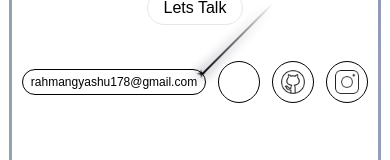
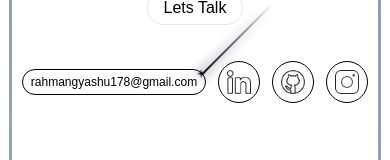
Before and after one commit to NotGyashu/Updated-Portfolio, a React (Create React App) app: page /contact in a window 390 px wide. Shown: the part 239-399 px from the top of the page. Built offline with nearby package versions, Linux system fonts and the light colour scheme; a web font is replaced by a local one.

Commit message:
making responsive

```diff
--- a/src/components/contact.js
+++ b/src/components/contact.js
@@ -12,7 +12,7 @@ export const Contact = () => {
   const year = new Date().getFullYear();
   const social = [
     {
-      src: "/linkedin (1).png",
+      src: "/linkedin.png",
       link: "",
     },
     {
@@ -80,7 +80,7 @@ export const Contact = () => {
             <motion.div
               className="lg:text-4xl text-2l Panchang-font border py-1 lg:py-2 px-4    rounded-full"
               whileHover={{ backgroundColor: "#111212", color: "#fff" }}
-              transition={{ duration: 0.3, ease: "easeOutQuart" }}
+              transition={{ duration: 0.3, ease: [0.25, 1, 0.5, 1] }}
               onMouseEnter={disableCursor}
               onMouseLeave={enableCursor}
               onTouchStart={handleTouchStart}
@@ -108,7 +108,7 @@ export const Contact = () => {
                 onClick={() =>
                   (window.location.href = "mailto:rahmangyashu178@gmail.com")
                 }
-               >
+              >
                 rahmangyashu178@gmail.com
               </motion.div>
               {social.map((s, index) => (
@@ -150,7 +150,10 @@ export const Contact = () => {
               onMouseEnter={disableCursor}
               onMouseLeave={enableCursor}
             >
-              <img src="\icons8-up-arrow-100.png" className="lg:h-12 h-8 w-8 lg:w-12" />
+              <img
+                src="\icons8-up-arrow-100.png"
+                className="lg:h-12 h-8 w-8 lg:w-12"
+              />
             </motion.div>
 
             <div>&copy; {year}</div>
```
